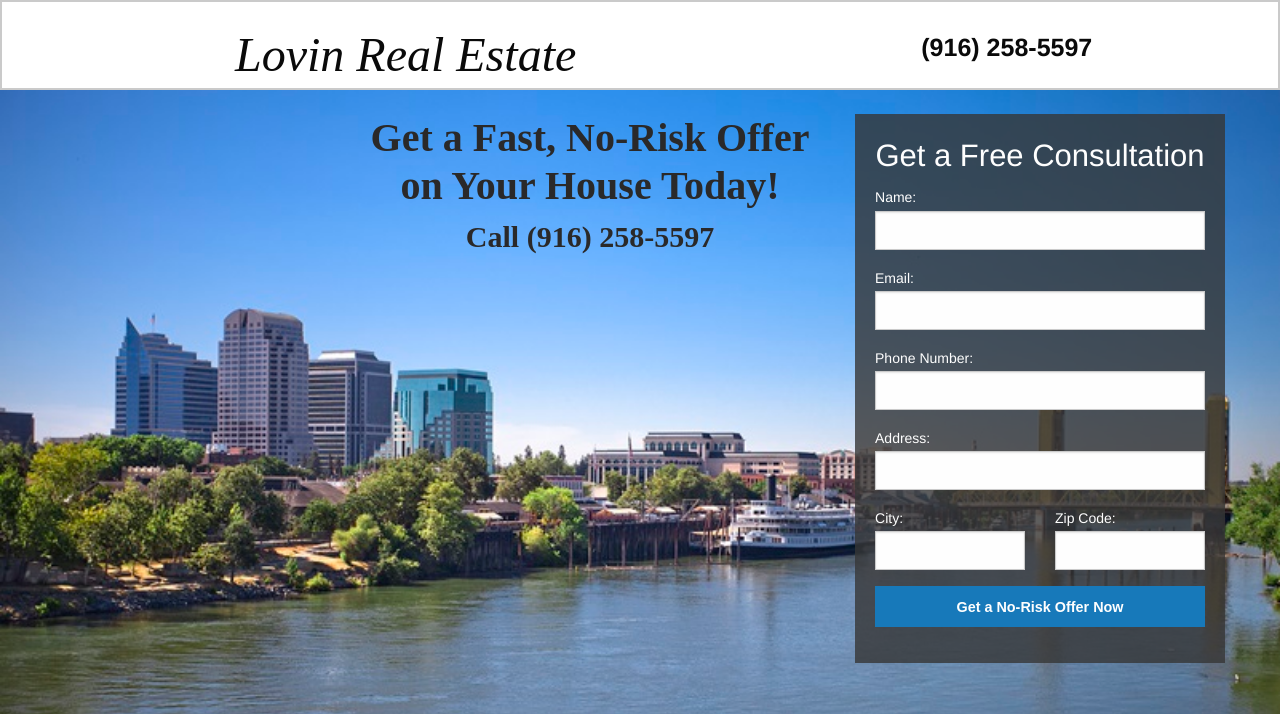
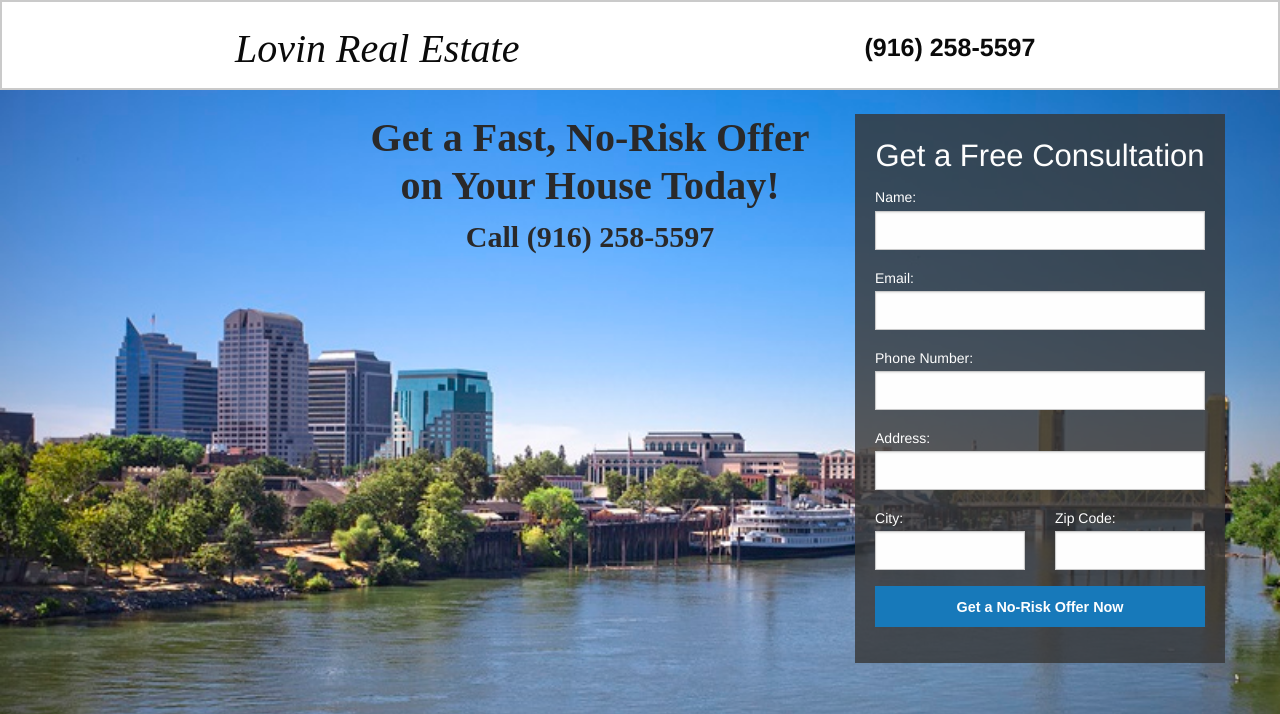
Before and after one commit to andrewryan/LovinRealEstate, a Django app: page / in a window 1280 px wide. Shown: the top 714 px of the page. Run offline with Django 3.2, Linux system fonts and the light colour scheme; some libraries are stand-ins or nearby versions.

Commit message:
changed size of ‘Lovin Real Estate’ top bar text

```diff
--- a/reApp/static/css/app.css
+++ b/reApp/static/css/app.css
@@ -7,9 +7,10 @@
 }
 div.top-bar-left{
   position: relative;
-  top:15%;
+  top:10%;
   font-style: oblique;
   font-family: lucida;
+  font-size: 40px;
 }
 a.linkColor{
   color: #000000;
@@ -18,10 +19,6 @@
   position: relative;
   top:28%;
   padding-bottom: 20px;
-}
-h1.leftheadertext{
-  font-style: oblique;
-  font-family: lucida;
 }
 h4.rightheadertext{
   font-weight: bold;
--- a/reApp/templates/home.html
+++ b/reApp/templates/home.html
@@ -11,7 +11,7 @@
 <div data-sticky-container>
   <div class="top-bar row" data-sticky data-options="marginTop:0;" style="width:100%">
     <div class="top-bar-left large-offset-2 large-6 columns">
-      <h1 align="center" class="leftheadertext">Lovin Real Estate</h1>
+      <p align="center"> Lovin Real Estate </p>
     </div>
     <div class="top-bar-right large-offset-3 large-1 columns end hide-for-small-only">
       <h4 align="center" class="rightheadertext"> (916) 258-5597 </h4>
--- a/reApp/templates/success.html
+++ b/reApp/templates/success.html
@@ -11,7 +11,7 @@
 <div data-sticky-container>
   <div class="top-bar row" data-sticky data-options="marginTop:0;" style="width:100%">
     <div class="top-bar-left large-offset-2 large-6 columns">
-      <h1 align="center" class="leftheadertext"><a class="linkColor" href="/#/"> Lovin Real Estate </a></h1>
+      <p align="center"> <a class="linkColor" href="/#/"> Lovin Real Estate </a> </p>
     </div>
     <div class="top-bar-right large-offset-3 large-1 columns end hide-for-small-only">
       <h4 align="center" class="rightheadertext"> (916) 258-5597 </h4>
--- a/realestateSite/settings.py
+++ b/realestateSite/settings.py
@@ -25,7 +25,7 @@
 # SECURITY WARNING: don't run with debug turned on in production!
 DEBUG = True
 
-ALLOWED_HOSTS = [ '35.161.129.36' ] #'35.161.129.36'
+ALLOWED_HOSTS = [  ] #'35.161.129.36'
 
 
 # Application definition
```
